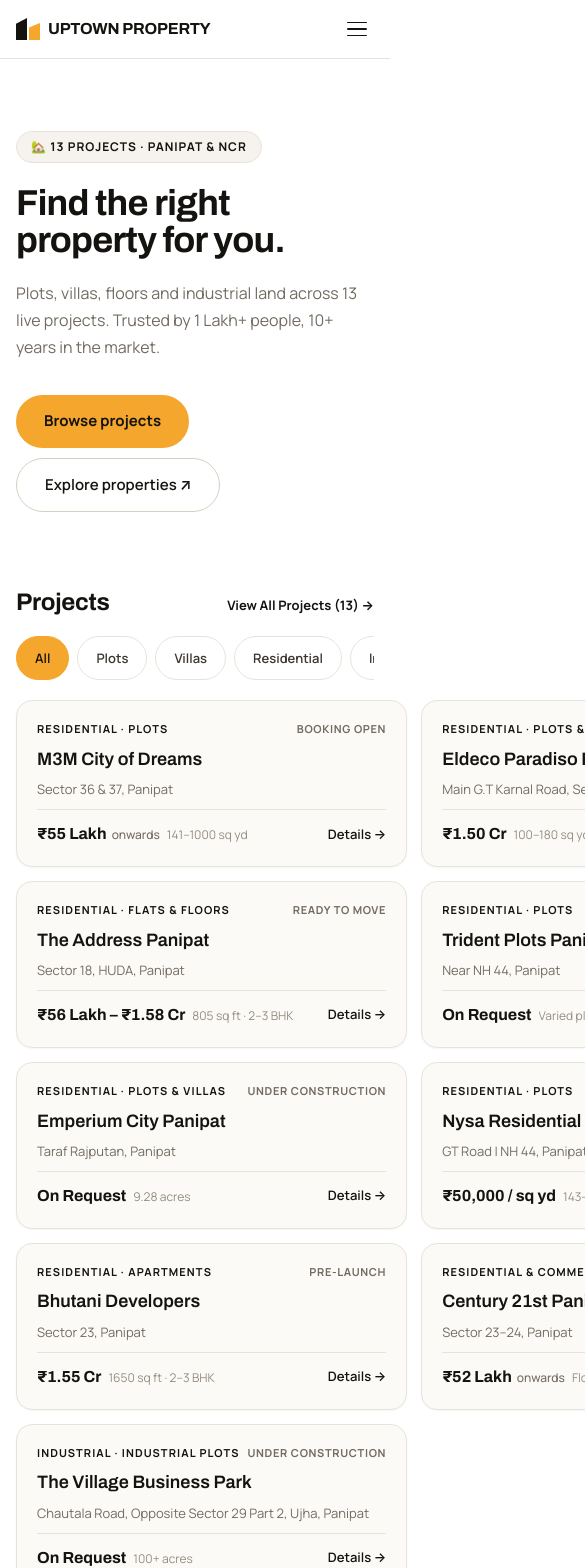
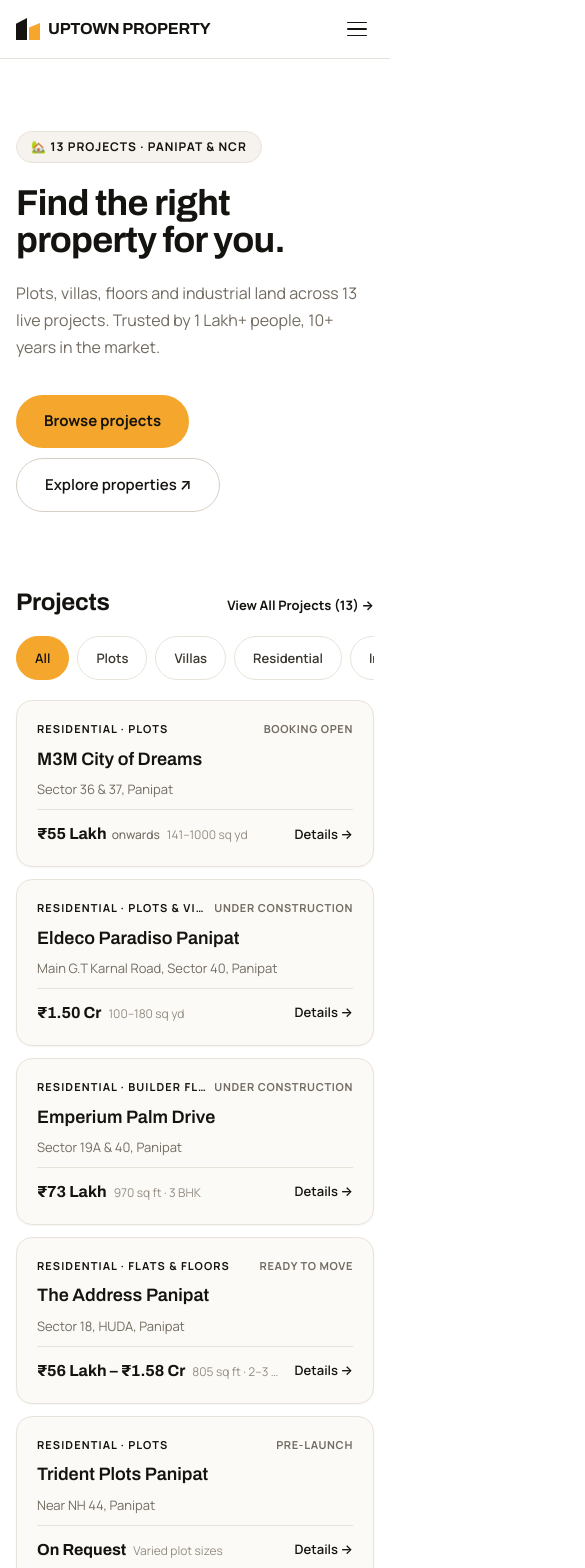
Before and after one commit to uptwnp/uptwnwebsite, a Next.js app: page / in a window 390 px wide. Shown: the top 1568 px of the page, 585 px wide, since content can reach past the window. Built offline with nearby package versions, Linux system fonts and the light colour scheme.

Commit message:
Fix project listing cards overflow and mobile responsiveness across Home, Listing, and Detail pages

```diff
--- a/src/app/projects/[slug]/page.tsx
+++ b/src/app/projects/[slug]/page.tsx
@@ -364,7 +364,7 @@
           <h2 style={{ margin: '0 0 18px', fontFamily: 'Archivo, sans-serif', fontWeight: 700, fontSize: 22, letterSpacing: '-0.01em' }}>
             Other projects
           </h2>
-          <div style={{ display: 'grid', gridTemplateColumns: 'repeat(3, 1fr)', gap: 12 }}>
+          <div className="related-projects-grid" style={{ display: 'grid', gridTemplateColumns: 'repeat(3, 1fr)', gap: 12, width: '100%' }}>
             {related.map(r => {
               const { main, onwards } = formatPrice(r.price);
               return (
@@ -374,15 +374,16 @@
                     background: 'var(--card)', border: '1px solid var(--border)',
                     borderRadius: 16, padding: 18, textDecoration: 'none',
                     color: 'var(--ink)', display: 'flex', flexDirection: 'column', gap: 8,
+                    minWidth: 0, boxSizing: 'border-box', overflow: 'hidden',
                   }}>
-                  <span style={{ fontSize: 11, fontWeight: 700, letterSpacing: '0.1em', textTransform: 'uppercase', color: 'var(--acc)' }}>
+                  <span style={{ fontSize: 11, fontWeight: 700, letterSpacing: '0.1em', textTransform: 'uppercase', color: 'var(--acc)', overflow: 'hidden', textOverflow: 'ellipsis', whiteSpace: 'nowrap' }}>
                     {r.segment} · {r.form}
                   </span>
-                  <span style={{ fontFamily: 'Archivo, sans-serif', fontWeight: 600, fontSize: 17, lineHeight: 1.25 }}>{r.title}</span>
-                  <span style={{ fontSize: 13, color: 'var(--muted)' }}>{r.location}</span>
-                  <div style={{ display: 'flex', alignItems: 'baseline', gap: 5, marginTop: 6, paddingTop: 10, borderTop: '1px solid var(--border)' }}>
-                    <span style={{ fontFamily: 'Archivo, sans-serif', fontWeight: 700, fontSize: 15 }}>{main}</span>
-                    {onwards && <span style={{ fontSize: 12, color: 'var(--muted)' }}>{onwards}</span>}
+                  <span style={{ fontFamily: 'Archivo, sans-serif', fontWeight: 600, fontSize: 17, lineHeight: 1.25, wordBreak: 'break-word' }}>{r.title}</span>
+                  <span style={{ fontSize: 13, color: 'var(--muted)', wordBreak: 'break-word' }}>{r.location}</span>
+                  <div style={{ display: 'flex', alignItems: 'baseline', gap: 5, marginTop: 6, paddingTop: 10, borderTop: '1px solid var(--border)', minWidth: 0 }}>
+                    <span style={{ fontFamily: 'Archivo, sans-serif', fontWeight: 700, fontSize: 15, flexShrink: 0 }}>{main}</span>
+                    {onwards && <span style={{ fontSize: 12, color: 'var(--muted)', flexShrink: 0 }}>{onwards}</span>}
                   </div>
                 </Link>
               );
@@ -397,11 +398,10 @@
       </main>
 
       <style>{`
-        @media (max-width: 820px) {
-          .container > div[style*="grid-template-columns"] {
+        @media (max-width: 768px) {
+          .related-projects-grid {
             grid-template-columns: 1fr !important;
           }
-          div[style*="320px"] { display: none; }
           .mobile-bar {
             display: block;
             position: fixed; bottom: 0; left: 0; right: 0; z-index: 60;
@@ -409,11 +409,11 @@
             border-top: 1px solid var(--border);
           }
         }
-        @media (min-width: 821px) {
+        @media (min-width: 769px) {
           .mobile-bar { display: none; }
         }
-        @media (max-width: 1100px) and (min-width: 821px) {
-          section.container > div[style*="grid-template-columns: repeat(3"] {
+        @media (max-width: 1024px) and (min-width: 769px) {
+          .related-projects-grid {
             grid-template-columns: repeat(2, 1fr) !important;
           }
         }
--- a/src/components/HomeClient.tsx
+++ b/src/components/HomeClient.tsx
@@ -114,10 +114,11 @@
           </div>
 
           {/* 3-column grid */}
-          <div style={{
+          <div className="grid-projects" style={{
             display: 'grid',
             gridTemplateColumns: 'repeat(3, 1fr)',
             gap: 14,
+            width: '100%',
           }}>
             {shown.map(project => (
               <ProjectCard key={project.slug} project={project} />
@@ -125,11 +126,11 @@
           </div>
 
           <style>{`
-            @media (max-width: 820px) {
-              #projects .grid-projects { grid-template-columns: 1fr !important; }
+            @media (max-width: 768px) {
+              .grid-projects { grid-template-columns: 1fr !important; gap: 12px !important; }
             }
-            @media (max-width: 1100px) and (min-width: 821px) {
-              section#projects > div:last-child { grid-template-columns: repeat(2, 1fr) !important; }
+            @media (max-width: 1024px) and (min-width: 769px) {
+              .grid-projects { grid-template-columns: repeat(2, 1fr) !important; }
             }
           `}</style>
         </section>
--- a/src/components/ProjectCard.tsx
+++ b/src/components/ProjectCard.tsx
@@ -8,7 +8,7 @@
   return (
     <Link
       href={`/projects/${project.slug}`}
-      className="card-hover"
+      className="card-hover project-card"
       style={{
         background: 'var(--card)',
         border: '1px solid var(--border)',
@@ -20,14 +20,19 @@
         gap: 10,
         color: 'var(--ink)',
         textDecoration: 'none',
+        width: '100%',
+        boxSizing: 'border-box',
+        overflow: 'hidden',
+        minWidth: 0,
       }}
     >
       {/* Tag & Status */}
       <div style={{
         display: 'flex', alignItems: 'center', justifyContent: 'space-between',
         gap: 8, fontSize: 11, fontWeight: 700, letterSpacing: '0.1em', textTransform: 'uppercase',
+        width: '100%', minWidth: 0,
       }}>
-        <span style={{ color: 'var(--acc)', overflow: 'hidden', textOverflow: 'ellipsis', whiteSpace: 'nowrap' }}>
+        <span style={{ color: 'var(--acc)', overflow: 'hidden', textOverflow: 'ellipsis', whiteSpace: 'nowrap', minWidth: 0, flex: 1 }}>
           {tagLabel}
         </span>
         <span style={{ color: 'var(--muted)', letterSpacing: '0.06em', whiteSpace: 'nowrap', flexShrink: 0 }}>
@@ -36,12 +41,12 @@
       </div>
 
       {/* Title */}
-      <h3 style={{ margin: 0, fontFamily: 'Archivo, sans-serif', fontWeight: 600, fontSize: 18, lineHeight: 1.25 }}>
+      <h3 style={{ margin: 0, fontFamily: 'Archivo, sans-serif', fontWeight: 600, fontSize: 18, lineHeight: 1.25, wordBreak: 'break-word' }}>
         {project.title}
       </h3>
 
       {/* Location */}
-      <p style={{ margin: 0, fontSize: 13, color: 'var(--muted)', lineHeight: 1.45 }}>
+      <p style={{ margin: 0, fontSize: 13, color: 'var(--muted)', lineHeight: 1.45, wordBreak: 'break-word' }}>
         {project.location}
       </p>
 
@@ -50,17 +55,18 @@
         display: 'flex', alignItems: 'center', justifyContent: 'space-between',
         gap: 10, marginTop: 'auto', paddingTop: 12,
         borderTop: '1px solid var(--border)',
+        width: '100%', minWidth: 0,
       }}>
-        <div style={{ display: 'flex', alignItems: 'baseline', gap: 5, minWidth: 0, overflow: 'hidden' }}>
-          <span style={{ fontFamily: 'Archivo, sans-serif', fontWeight: 700, fontSize: 16, color: 'var(--ink)', whiteSpace: 'nowrap' }}>
+        <div style={{ display: 'flex', alignItems: 'baseline', gap: 5, minWidth: 0, flex: 1, overflow: 'hidden' }}>
+          <span style={{ fontFamily: 'Archivo, sans-serif', fontWeight: 700, fontSize: 16, color: 'var(--ink)', whiteSpace: 'nowrap', flexShrink: 0 }}>
             {main}
           </span>
           {onwards && (
-            <span style={{ fontSize: 12, fontWeight: 500, color: 'var(--muted)', whiteSpace: 'nowrap' }}>
+            <span style={{ fontSize: 12, fontWeight: 500, color: 'var(--muted)', whiteSpace: 'nowrap', flexShrink: 0 }}>
               {onwards}
             </span>
           )}
-          <span style={{ fontSize: 12, color: 'var(--faint)', whiteSpace: 'nowrap', overflow: 'hidden', textOverflow: 'ellipsis', marginLeft: 2 }}>
+          <span style={{ fontSize: 12, color: 'var(--faint)', whiteSpace: 'nowrap', overflow: 'hidden', textOverflow: 'ellipsis', marginLeft: 2, flexShrink: 1 }}>
             {project.area}
           </span>
         </div>
--- a/src/components/ProjectsClient.tsx
+++ b/src/components/ProjectsClient.tsx
@@ -67,7 +67,7 @@
           </p>
 
           {/* Search & Filter Controls */}
-          <div style={{
+          <div className="search-filter-box" style={{
             background: 'var(--card)',
             border: '1px solid var(--border)',
             borderRadius: 20,
@@ -77,6 +77,8 @@
             gap: 16,
             boxShadow: '0 4px 20px var(--shadow)',
             marginBottom: 32,
+            width: '100%',
+            boxSizing: 'border-box',
           }}>
             {/* Search Bar */}
             <div style={{ position: 'relative', width: '100%' }}>
@@ -98,6 +100,7 @@
                   color: 'var(--ink)',
                   fontSize: 14,
                   outline: 'none',
+                  boxSizing: 'border-box',
                   transition: 'border-color 0.15s',
                 }}
                 onFocus={e => e.currentTarget.style.borderColor = 'var(--gold)'}
@@ -126,8 +129,10 @@
               gap: 12,
               paddingTop: 12,
               borderTop: '1px solid var(--divider)',
+              width: '100%',
+              minWidth: 0,
             }}>
-              <div className="scrollbar-none" style={{ display: 'flex', gap: 8, overflowX: 'auto', paddingBottom: 4 }}>
+              <div className="scrollbar-none" style={{ display: 'flex', gap: 8, overflowX: 'auto', paddingBottom: 4, maxWidth: '100%' }}>
                 {TYPE_TABS.map(tab => {
                   const active = tab === selectedType;
                   return (
@@ -176,6 +181,8 @@
               display: 'grid',
               gridTemplateColumns: 'repeat(3, 1fr)',
               gap: 16,
+              width: '100%',
+              boxSizing: 'border-box',
             }} className="projects-listing-grid">
               {filteredProjects.map(project => (
                 <ProjectCard key={project.slug} project={project} />
@@ -190,6 +197,8 @@
               border: '1px dashed var(--outline)',
               borderRadius: 24,
               margin: '20px 0',
+              width: '100%',
+              boxSizing: 'border-box',
             }}>
               <div style={{ fontSize: 40, marginBottom: 12 }}>🔍</div>
               <h3 style={{ fontFamily: 'Archivo, sans-serif', fontSize: 20, margin: '0 0 8px', color: 'var(--ink)' }}>
@@ -215,16 +224,29 @@
       </main>
 
       <style>{`
-        @media (max-width: 820px) {
+        .projects-listing-grid {
+          display: grid;
+          grid-template-columns: repeat(3, 1fr);
+          gap: 16px;
+          width: 100%;
+        }
+
+        @media (max-width: 768px) {
+          .search-filter-box {
+            padding: 16px 14px !important;
+            border-radius: 16px !important;
+            margin-bottom: 20px !important;
+          }
           .projects-listing-grid {
             grid-template-columns: 1fr !important;
+            gap: 12px !important;
           }
         }
-        @media (min-width: 821px) and (max-width: 1100px) {
+
+        @media (min-width: 769px) and (max-width: 1024px) {
           .projects-listing-grid {
             grid-template-columns: repeat(2, 1fr) !important;
           }
-        }
       `}</style>
 
       <Footer />
```
